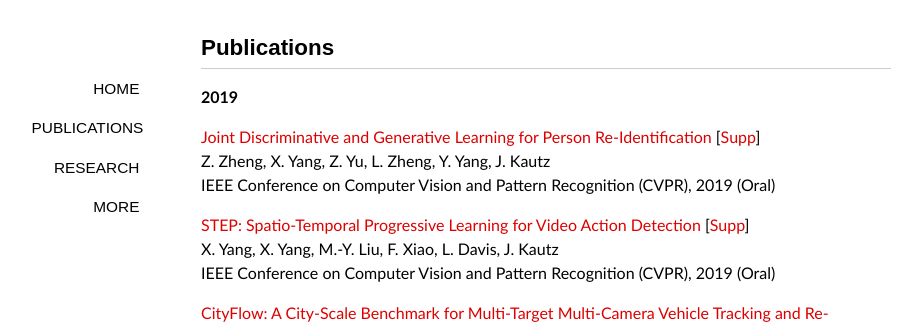
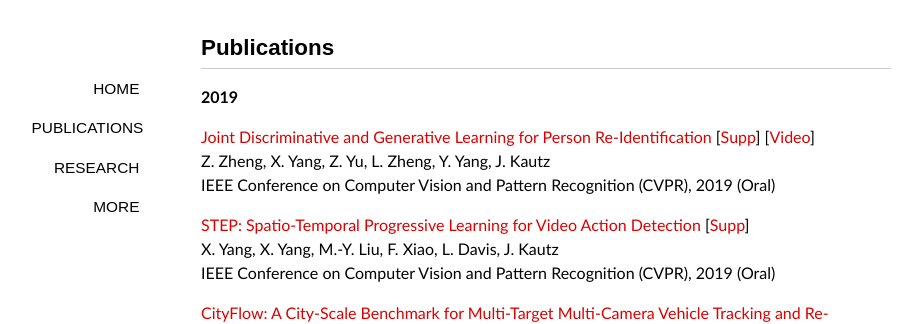
Before and after one commit to xiaodongyang/xiaodongyang.github.io, a Jekyll site: the page built from publications/index.md, in a window 1280 px wide and 900 px high. Shown: the top 324 px of the window, without its empty margins (94-1012 px from the left). Built offline with Jekyll 4.4.1, drawn with Linux system fonts in a browser that asks for light colours; some web fonts are replaced.

Commit message:
Update index.md

```diff
--- a/publications/index.md
+++ b/publications/index.md
@@ -6,7 +6,7 @@
 
 **2019**
 
-[Joint Discriminative and Generative Learning for Person Re-Identification](/publications/papers/dgnet-cvpr19.pdf) [[Supp](/publications/papers/dgnet-supp-cvpr19.pdf)]
+[Joint Discriminative and Generative Learning for Person Re-Identification](/publications/papers/dgnet-cvpr19.pdf) [[Supp](/publications/papers/dgnet-supp-cvpr19.pdf)] [[Video](https://www.youtube.com/watch?v=ubCrEAIpQs4&t=3s)]
 Z. Zheng, X. Yang, Z. Yu, L. Zheng, Y. Yang, J. Kautz
 IEEE Conference on Computer Vision and Pattern Recognition (CVPR), 2019 (Oral)
 
```
